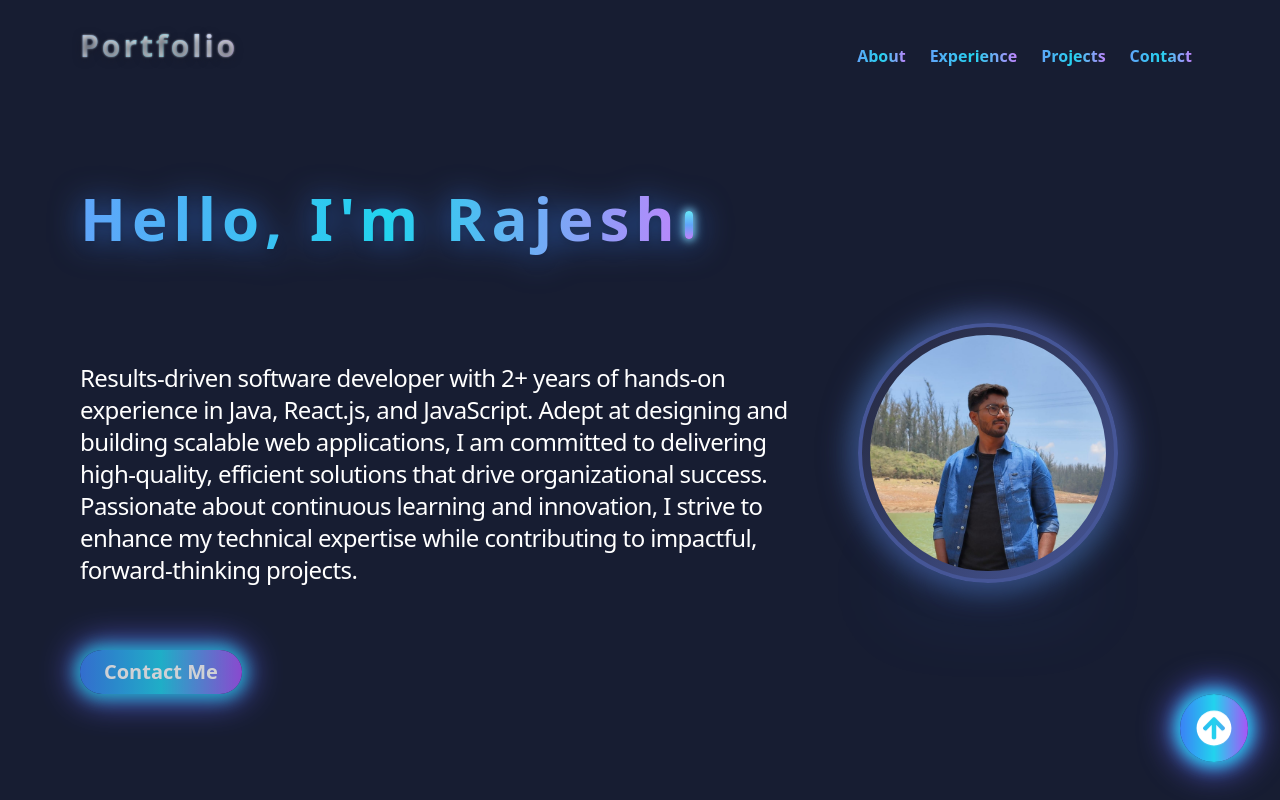
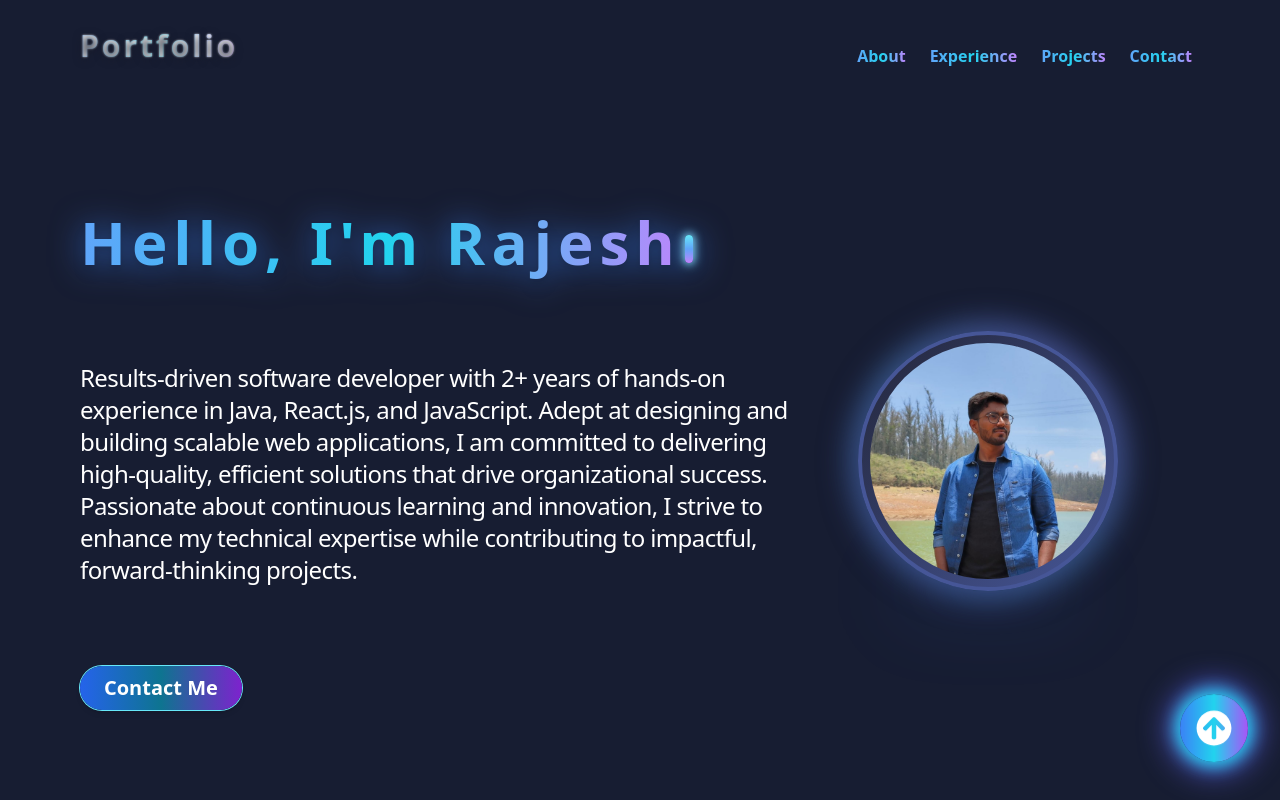
Before and after one commit to rajeshthimmidi/Portfolio, a React (Vite) app: page / in a window 1280 px wide. Shown: the top 800 px of the page. Built offline with nearby package versions, Linux system fonts and the light colour scheme.

Commit message:
styling contact me

```diff
--- a/src/Components/ContactUs/ContactUs.jsx
+++ b/src/Components/ContactUs/ContactUs.jsx
@@ -56,9 +56,8 @@ const ContactUs = () => {
   return (
     <>
       <button
-        className="mt-10 md:mt-16 text-white py-2 px-6 text-lg md:text-xl font-bold rounded-3xl bg-gradient-to-r from-blue-500 via-cyan-400 to-purple-500 shadow-lg shadow-cyan-400/40 ring-2 ring-cyan-300 hover:scale-110 hover:shadow-2xl hover:shadow-cyan-400/80 focus:outline-none focus:ring-4 focus:ring-cyan-300 transition-all duration-300 animate-pulse"
+        className="mt-4 text-white py-2 px-6 text-lg md:text-xl font-semibold rounded-3xl bg-gradient-to-r from-blue-600 via-cyan-700 to-purple-700 shadow-md ring-1 ring-cyan-300 hover:scale-105 hover:shadow-lg hover:bg-gradient-to-r hover:from-blue-700 hover:via-cyan-600 hover:to-purple-800 focus:outline-none focus:ring-2 focus:ring-cyan-400 transition-all duration-200"
         onClick={() => setShowModal(true)}
-        style={{ boxShadow: '0 0 16px 4px #22d3ee, 0 0 32px 8px #6366f1' }}
       >
         Contact Me
       </button>
--- a/src/Components/Footer/Footer.jsx
+++ b/src/Components/Footer/Footer.jsx
@@ -15,9 +15,9 @@ const Footer = () => {
     <>
       <div
         id="Footer"
-        className="flex justify-around bg-[#465697] text-white p-10 md:p-12 items-center"
+        className="flex justify-around bg-[#465697] text-white p-10 md:p-12 gap-5 items-center"
       >
-        <div className="flex flex-col gap-3 items-start">
+  <div className="flex flex-col gap-1 items-start">
           <h1 className="text-2xl md:text-6xl font-bold">Contact</h1>
           <h3 className="text-sm md:text-2xl font-normal">
             Feel Free To reach out!
--- a/src/Components/Home/Home.jsx
+++ b/src/Components/Home/Home.jsx
@@ -14,7 +14,7 @@ const AnimatedHello = () => {
     return () => clearTimeout(timeout);
   }, [index]);
   return (
-    <span className="block relative z-10 animate-gradient-move bg-gradient-to-r from-blue-400 via-cyan-400 to-purple-400 bg-clip-text text-transparent font-extrabold tracking-widest drop-shadow-lg text-shadow-glow">
+  <span className="block mt-6 relative z-10 animate-gradient-move bg-gradient-to-r from-blue-400 via-cyan-400 to-purple-400 bg-clip-text text-transparent font-extrabold tracking-widest drop-shadow-lg text-shadow-glow">
       <span key={index} className="inline-block transition-all duration-300 ease-in-out animate-fadeinup">{steps[index]}</span>
       <span className="inline-block w-2 h-7 align-middle ml-1 animate-blink bg-gradient-to-b from-cyan-300 via-blue-400 to-purple-400 rounded shadow-lg" style={{verticalAlign:'middle', boxShadow: '0 0 8px 2px #7dd3fc'}}></span>
     </span>
@@ -75,7 +75,9 @@ const Home = () => {
           <p className="text-sm md:text-2xl tracking-tight ">
             Results-driven software developer with 2+ years of hands-on experience in Java, React.js, and JavaScript. Adept at designing and building scalable web applications, I am committed to delivering high-quality, efficient solutions that drive organizational success. Passionate about continuous learning and innovation, I strive to enhance my technical expertise while contributing to impactful, forward-thinking projects.
           </p>
-  <ContactUs />
+  <div className="mt-10 md:mt-16">
+    <ContactUs />
+  </div>
         </div>
   <div className="order-1 md:order-2 flex justify-center md:justify-start w-full md:w-2/5 mt-4 md:mt-16">
           <div className="relative w-1/2 md:w-2/3 ml-0 md:ml-12 flex items-center justify-center">
```
